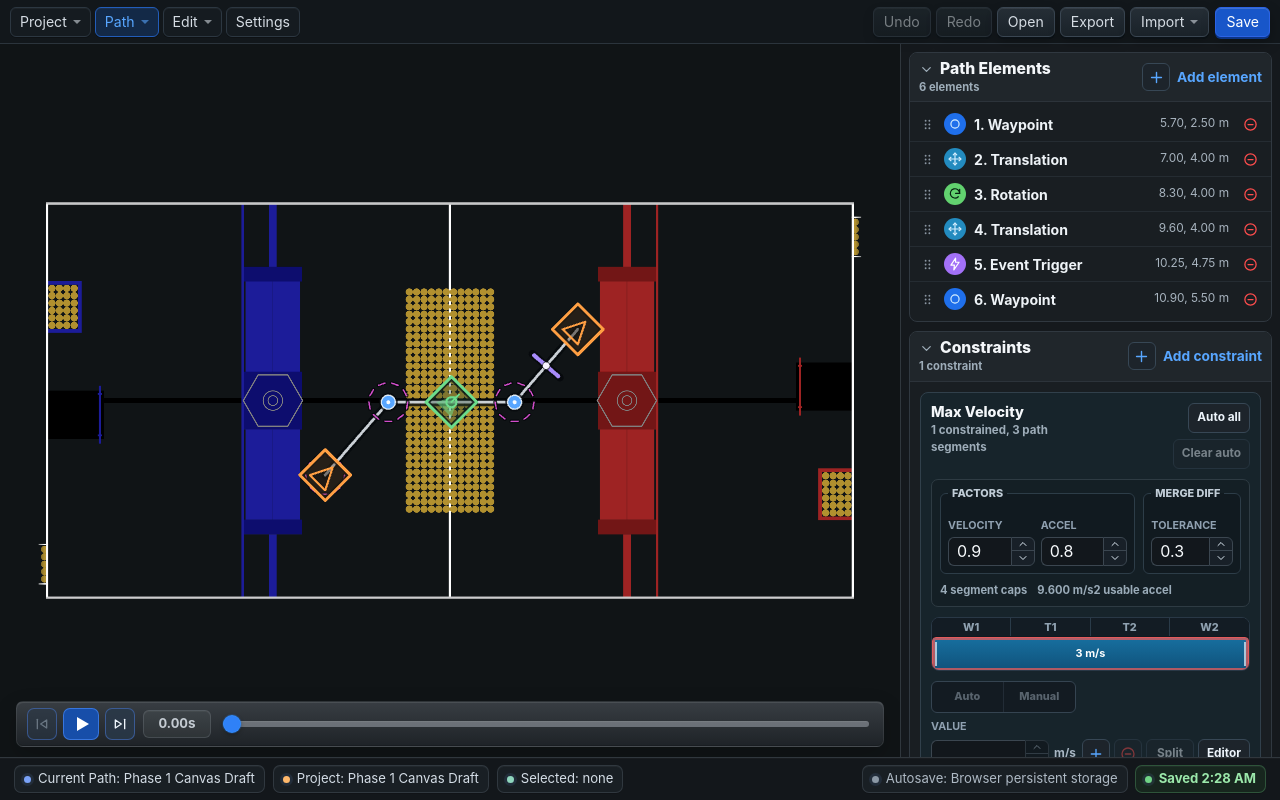
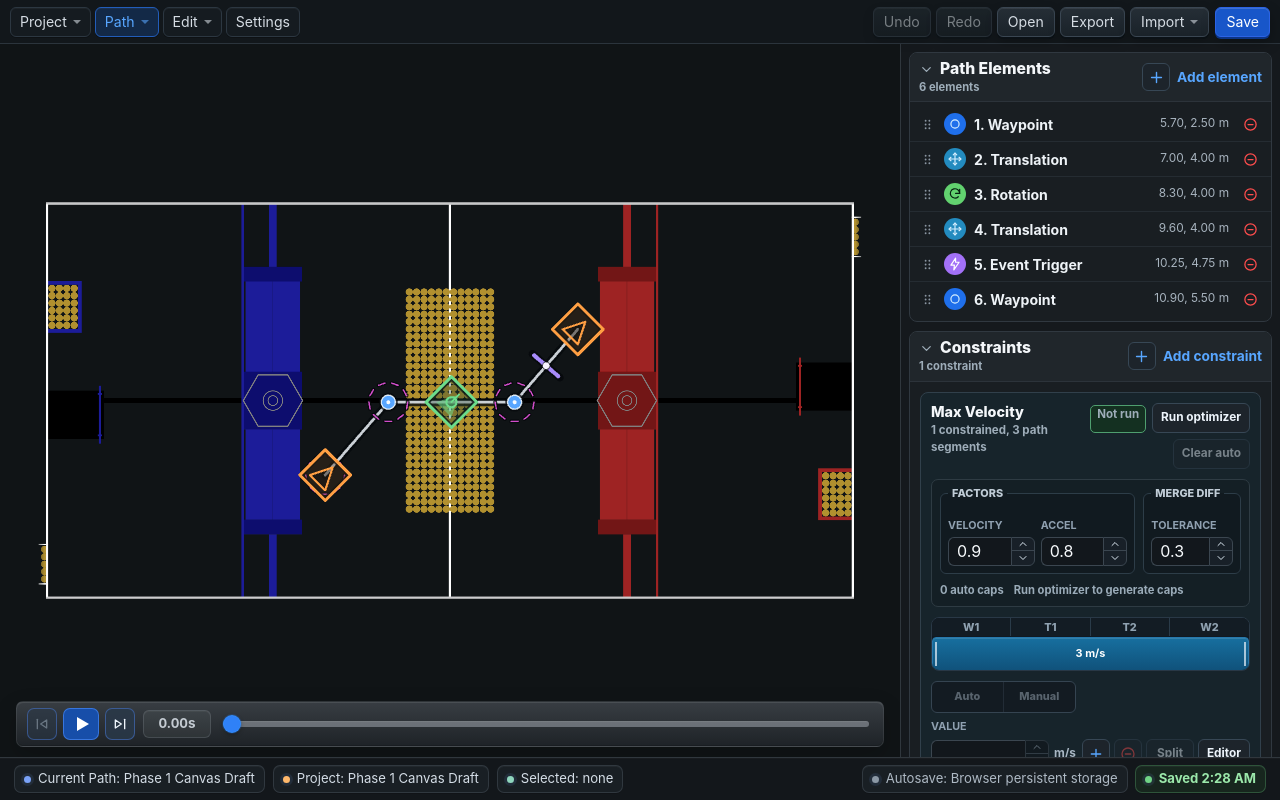
Before and after one commit to edanliahovetsky/BLine-Web, a React (Vite) app: page / in a window 1280 px wide. Built offline with nearby package versions, Linux system fonts and the light colour scheme.

Commit message:
Add explicit auto velocity rerun status

```diff
--- a/src/core/constraints/autoVelocityConstraints.ts
+++ b/src/core/constraints/autoVelocityConstraints.ts
@@ -159,7 +159,7 @@ export function generateAutoVelocityProfile(
   config: SimulationConfig,
   options: AutoVelocityGenerationOptions = {},
 ): AutoVelocityProfile {
-  const cacheKey = autoVelocityProfileCacheKey(path, config, options);
+  const cacheKey = autoVelocityInputSignature(path, config, options);
   const cached = cacheKey === null ? undefined : profileCache.get(cacheKey);
   if (cacheKey !== null && cached) {
     profileCache.delete(cacheKey);
@@ -278,13 +278,18 @@ export function autoVelocityMetadata(
     | "velocity_safety_factor"
     | "acceleration_safety_factor"
     | "merge_tolerance_meters_per_sec"
+    | "input_signature"
   >,
 ): AutoVelocityConstraintMetadata {
-  return {
+  const metadata: AutoVelocityConstraintMetadata = {
     velocity_safety_factor: settings.velocity_safety_factor,
     acceleration_safety_factor: settings.acceleration_safety_factor,
     merge_tolerance_meters_per_sec: settings.merge_tolerance_meters_per_sec,
   };
+  if (settings.input_signature) {
+    metadata.input_signature = settings.input_signature;
+  }
+  return metadata;
 }
 
 export function autoVelocityConstraintForCap(
@@ -323,7 +328,7 @@ function translationAnchors(
   });
 }
 
-function autoVelocityProfileCacheKey(
+export function autoVelocityInputSignature(
   path: PathModel,
   config: SimulationConfig,
   options: AutoVelocityGenerationOptions,
--- a/src/core/io/workspaceSerde.ts
+++ b/src/core/io/workspaceSerde.ts
@@ -535,16 +535,22 @@ function normalizeAutoVelocityMetadata(
   const velocity = finiteNumber(value.velocity_safety_factor);
   const acceleration = finiteNumber(value.acceleration_safety_factor);
   const mergeTolerance = finiteNumber(value.merge_tolerance_meters_per_sec);
+  const inputSignature =
+    typeof value.input_signature === "string" ? value.input_signature : null;
   if (velocity === null || acceleration === null) {
     return null;
   }
 
-  return {
+  const metadata: AutoVelocityConstraintMetadata = {
     velocity_safety_factor: velocity,
     acceleration_safety_factor: acceleration,
     merge_tolerance_meters_per_sec:
       mergeTolerance ?? defaultAutoVelocityMergeToleranceMetersPerSec,
   };
+  if (inputSignature) {
+    metadata.input_signature = inputSignature;
+  }
+  return metadata;
 }
 
 function finiteNumber(value: unknown): number | null {
--- a/src/core/model/path.ts
+++ b/src/core/model/path.ts
@@ -35,6 +35,7 @@ export interface AutoVelocityConstraintMetadata {
   velocity_safety_factor: number;
   acceleration_safety_factor: number;
   merge_tolerance_meters_per_sec?: number;
+  input_signature?: string;
 }
 
 export interface Constraints {
--- a/src/ui/app/AppShell.css
+++ b/src/ui/app/AppShell.css
@@ -1364,7 +1364,7 @@ select {
 }
 
 .constraint-card__actions--auto {
-  max-width: 188px;
+  max-width: 260px;
 }
 
 .sidebar-icon-button,
@@ -1801,6 +1801,12 @@ select {
   border-color: #c94f4f;
   color: #ffb4b4;
   background: #321719;
+}
+
+.auto-velocity-status--current {
+  border-color: #4f9f6f;
+  color: #b7f0cf;
+  background: #143021;
 }
 
 .ranged-constraint-controls:not(.ranged-constraint-controls--wide)
--- a/src/ui/sidebar/sections/ConstraintEditor.tsx
+++ b/src/ui/sidebar/sections/ConstraintEditor.tsx
@@ -9,6 +9,7 @@ import {
 } from "../../../core/config/projectConfig";
 import {
   autoVelocityConstraintForCap,
+  autoVelocityInputSignature,
   generateAutoVelocityProfile,
   type AutoVelocityProfile,
 } from "../../../core/constraints/autoVelocityConstraints";
@@ -81,6 +82,14 @@ type AutoVelocitySettings = {
   velocitySafetyFactor: number;
   accelerationSafetyFactor: number;
   mergeToleranceMps: number;
+};
+
+type AutoVelocityStatus = {
+  currentSignature: string | null;
+  expectedMetadata: AutoVelocityConstraintMetadata;
+  autoConstraintCount: number;
+  hasAutoConstraints: boolean;
+  stale: boolean;
 };
 
 const rangedMeta: Record<RangedConstraintKey, RangedMeta> = {
@@ -410,20 +419,12 @@ function RangedConstraintCard({
     [project, constraintKey],
   );
   const isAutoVelocityCard = constraintKey === autoVelocityKey;
-  const autoProfile = useMemo(
+  const autoStatus = useMemo(
     () =>
       isAutoVelocityCard
-        ? generateAutoVelocityProfile(project.path, project.config, {
-            velocitySafetyFactor: autoSettings.velocitySafetyFactor,
-            accelerationSafetyFactor: autoSettings.accelerationSafetyFactor,
-          })
+        ? autoVelocityStatusForProject(project, autoSettings)
         : null,
-    [
-      autoSettings.accelerationSafetyFactor,
-      autoSettings.velocitySafetyFactor,
-      isAutoVelocityCard,
-      project,
-    ],
+    [autoSettings, isAutoVelocityCard, project],
   );
   const selectedEntry = chooseSelectedEntry(entries, selectedIndex);
   const selectedLocalIndex = selectedEntry
@@ -450,17 +451,25 @@ function RangedConstraintCard({
             {constraintCardMeta(constraintKey, entries.length, total)}
           </span>
         </div>
-        {isAutoVelocityCard && autoProfile ? (
+        {isAutoVelocityCard && autoStatus ? (
           <div className="constraint-card__actions constraint-card__actions--auto">
+            <span
+              className={[
+                "auto-velocity-status",
+                autoStatus.stale ? "" : "auto-velocity-status--current",
+              ]
+                .filter(Boolean)
+                .join(" ")}
+            >
+              {autoVelocityStatusLabel(autoStatus)}
+            </span>
             <SidebarActionButton
-              onClick={() =>
-                applyAutoVelocityAll(project, autoProfile, autoSettings)
-              }
-              disabled={autoProfile.segmentCaps.length === 0}
+              onClick={() => runAutoVelocityAll(project, autoSettings)}
+              disabled={total === 0}
               aria-label="Apply auto velocity to open segments"
-              title="Apply auto velocity to open and auto segments"
+              title="Run optimizer and apply auto velocity to open and auto segments"
             >
-              Auto all
+              Run optimizer
             </SidebarActionButton>
             <SidebarActionButton
               onClick={() => clearAutoVelocity(project)}
@@ -474,9 +483,9 @@ function RangedConstraintCard({
         ) : null}
       </div>
 
-      {isAutoVelocityCard && autoProfile ? (
+      {isAutoVelocityCard && autoStatus ? (
         <AutoVelocityInlineControls
-          profile={autoProfile}
+          status={autoStatus}
           settings={autoSettings}
           onSettingsChange={onAutoSettingsChange}
         />
@@ -488,7 +497,7 @@ function RangedConstraintCard({
         entries={entries}
         labels={labels}
         unit={meta.unit}
-        autoProfile={autoProfile}
+        autoStatus={autoStatus}
         selectedIndex={selectedEntry?.index ?? null}
         onSelect={onSelect}
         onPreview={(index, constraint) => {
@@ -514,7 +523,7 @@ function RangedConstraintCard({
         constraintKey={constraintKey}
         entry={selectedEntry}
         segmentNumber={selectedSegmentNumber}
-        autoProfile={autoProfile}
+        autoStatus={autoStatus}
         autoSettings={autoSettings}
         onSelect={onSelect}
         onOpenPopout={onOpenPopout}
@@ -677,20 +686,12 @@ function PopoutConstraintPanel({
     : -1;
   const segmentNumber = selectedLocalIndex >= 0 ? selectedLocalIndex + 1 : 1;
   const isAutoVelocityPanel = constraintKey === autoVelocityKey;
-  const autoProfile = useMemo(
+  const autoStatus = useMemo(
     () =>
       isAutoVelocityPanel
-        ? generateAutoVelocityProfile(project.path, project.config, {
-            velocitySafetyFactor: autoSettings.velocitySafetyFactor,
-            accelerationSafetyFactor: autoSettings.accelerationSafetyFactor,
-          })
+        ? autoVelocityStatusForProject(project, autoSettings)
         : null,
-    [
-      autoSettings.accelerationSafetyFactor,
-      autoSettings.velocitySafetyFactor,
-      isAutoVelocityPanel,
-      project,
-    ],
+    [autoSettings, isAutoVelocityPanel, project],
   );
 
   return (
@@ -702,17 +703,25 @@ function PopoutConstraintPanel({
             {entries.length} {entries.length === 1 ? "segment" : "segments"}
           </span>
         </div>
-        {isAutoVelocityPanel && autoProfile ? (
+        {isAutoVelocityPanel && autoStatus ? (
           <div className="constraint-card__actions constraint-card__actions--auto">
+            <span
+              className={[
+                "auto-velocity-status",
+                autoStatus.stale ? "" : "auto-velocity-status--current",
+              ]
+                .filter(Boolean)
+                .join(" ")}
+            >
+              {autoVelocityStatusLabel(autoStatus)}
+            </span>
             <SidebarActionButton
-              onClick={() =>
-                applyAutoVelocityAll(project, autoProfile, autoSettings)
-              }
-              disabled={autoProfile.segmentCaps.length === 0}
+              onClick={() => runAutoVelocityAll(project, autoSettings)}
+              disabled={labels.length === 0}
               aria-label="Apply auto velocity to open segments"
-              title="Apply auto velocity to open and auto segments"
+              title="Run optimizer and apply auto velocity to open and auto segments"
             >
-              Auto all
+              Run optimizer
             </SidebarActionButton>
             <SidebarActionButton
               onClick={() => clearAutoVelocity(project)}
@@ -732,7 +741,7 @@ function PopoutConstraintPanel({
         entries={entries}
         labels={labels}
         unit={meta.unit}
-        autoProfile={autoProfile}
+        autoStatus={autoStatus}
         selectedIndex={selectedEntry?.index ?? null}
         onSelect={onSelect}
         onPreview={(index, constraint) => {
@@ -759,7 +768,7 @@ function PopoutConstraintPanel({
         constraintKey={constraintKey}
         entry={selectedEntry}
         segmentNumber={segmentNumber}
-        autoProfile={autoProfile}
+        autoStatus={autoStatus}
         autoSettings={autoSettings}
         onSelect={onSelect}
         compact={false}
@@ -774,7 +783,7 @@ function ConstraintSegmentBar({
   entries,
   labels,
   unit,
-  autoProfile,
+  autoStatus,
   selectedIndex,
   onSelect,
   onPreview,
@@ -787,7 +796,7 @@ function ConstraintSegmentBar({
   entries: RangedEntry[];
   labels: string[];
   unit: string;
-  autoProfile?: AutoVelocityProfile | null;
+  autoStatus?: AutoVelocityStatus | null;
   selectedIndex: number | null;
   onSelect: (index: number) => void;
   onPreview?: (index: number, constraint: RangedConstraint) => void;
@@ -1027,7 +1036,7 @@ function ConstraintSegmentBar({
         const constraintState = rangedConstraintStateForConstraint(
           project,
           constraint,
-          autoProfile,
+          autoStatus,
         );
         const sourceClass =
           constraint.source === "auto_velocity"
@@ -1355,7 +1364,7 @@ function RangedConstraintControls({
   constraintKey,
   entry,
   segmentNumber,
-  autoProfile,
+  autoStatus,
   autoSettings,
   onSelect,
   onOpenPopout,
@@ -1365,7 +1374,7 @@ function RangedConstraintControls({
   constraintKey: RangedConstraintKey;
   entry: RangedEntry | null;
   segmentNumber: number;
-  autoProfile?: AutoVelocityProfile | null;
+  autoStatus?: AutoVelocityStatus | null;
   autoSettings?: AutoVelocitySettings;
   onSelect: (index: number) => void;
   onOpenPopout?: () => void;
@@ -1390,7 +1399,7 @@ function RangedConstraintControls({
     ? rangedConstraintStateForConstraint(
         project,
         constraint,
-        autoProfile ?? null,
+        autoStatus ?? null,
       )
     : null;
 
@@ -1416,17 +1425,10 @@ function RangedConstraintControls({
                   : null
             }
             onModeChange={(mode) => {
-              if (!entry || !constraint || !autoProfile || !autoSettings) {
+              if (!entry || !constraint || !autoSettings) {
                 return;
               }
-              applyVelocityMode(
-                project,
-                entry,
-                mode,
-                autoProfile,
-                autoSettings,
-                onSelect,
-              );
+              applyVelocityMode(project, entry, mode, autoSettings, onSelect);
             }}
           />
         ) : null}
@@ -1532,11 +1534,11 @@ function RangedConstraintControls({
 }
 
 function AutoVelocityInlineControls({
-  profile,
+  status,
   settings,
   onSettingsChange,
 }: {
-  profile: AutoVelocityProfile;
+  status: AutoVelocityStatus;
   settings: AutoVelocitySettings;
   onSettingsChange(settings: AutoVelocitySettings): void;
 }) {
@@ -1600,10 +1602,8 @@ function AutoVelocityInlineControls({
         </label>
       </fieldset>
       <div className="auto-velocity-inline__summary">
-        <span>{profile.segmentCaps.length} segment caps</span>
-        <span>
-          {formatValue(profile.usableMaxAccelerationMps2)} m/s2 usable accel
-        </span>
+        <span>{status.autoConstraintCount} auto caps</span>
+        <span>{autoVelocityStatusSummary(status)}</span>
       </div>
     </div>
   );
@@ -1968,6 +1968,18 @@ function splitRangedConstraint(project: ProjectDocument, index: number): void {
     .applyCommand(createSplitRangedConstraintCommand(index));
 }
 
+function runAutoVelocityAll(
+  project: ProjectDocument,
+  settings: AutoVelocitySettings,
+): void {
+  const profile = generateAutoVelocityProfile(
+    project.path,
+    project.config,
+    autoVelocityOptionsFromSettings(settings),
+  );
+  applyAutoVelocityAll(project, profile, settings);
+}
+
 function applyAutoVelocityAll(
   project: ProjectDocument,
   profile: AutoVelocityProfile,
@@ -1975,7 +1987,7 @@ function applyAutoVelocityAll(
 ): void {
   const total = domainLabelsForKey(project, autoVelocityKey).length;
   const existing = ordinalConstraintMap(project, autoVelocityKey, total);
-  const metadata = autoVelocityMetadataFromSettings(settings);
+  const metadata = autoVelocityMetadataFromSettings(project, settings);
 
   for (const cap of profile.segmentCaps) {
     const current = existing.get(cap.targetOrdinal);
@@ -2018,7 +2030,6 @@ function applyVelocityMode(
   project: ProjectDocument,
   entry: RangedEntry,
   mode: "auto" | "manual",
-  profile: AutoVelocityProfile,
   settings: AutoVelocitySettings,
   onSelect: (index: number) => void,
 ): void {
@@ -2044,7 +2055,12 @@ function applyVelocityMode(
     return;
   }
 
-  const metadata = autoVelocityMetadataFromSettings(settings);
+  const profile = generateAutoVelocityProfile(
+    project.path,
+    project.config,
+    autoVelocityOptionsFromSettings(settings),
+  );
+  const metadata = autoVelocityMetadataFromSettings(project, settings);
   const capsByOrdinal = new Map(
     profile.segmentCaps.map((cap) => [cap.targetOrdinal, cap]),
   );
@@ -2270,47 +2286,136 @@ function autoVelocitySettingsFromConfig(
   };
 }
 
+function autoVelocityOptionsFromSettings(settings: AutoVelocitySettings) {
+  return {
+    velocitySafetyFactor: settings.velocitySafetyFactor,
+    accelerationSafetyFactor: settings.accelerationSafetyFactor,
+  };
+}
+
+function autoVelocityStatusForProject(
+  project: ProjectDocument,
+  settings: AutoVelocitySettings,
+): AutoVelocityStatus {
+  const currentSignature = autoVelocityInputSignature(
+    project.path,
+    project.config,
+    autoVelocityOptionsFromSettings(settings),
+  );
+  const expectedMetadata = autoVelocityMetadataFromSettings(project, settings);
+  const autoConstraints = project.path.ranged_constraints.filter(
+    (constraint) =>
+      constraint.key === autoVelocityKey &&
+      constraint.source === "auto_velocity",
+  );
+  const stale =
+    autoConstraints.length > 0 &&
+    autoConstraints.some(
+      (constraint) =>
+        !currentSignature ||
+        constraint.auto_velocity?.input_signature !== currentSignature ||
+        !autoVelocityMetadataMatchesSettings(
+          constraint.auto_velocity,
+          expectedMetadata,
+        ),
+    );
+
+  return {
+    currentSignature,
+    expectedMetadata,
+    autoConstraintCount: autoConstraints.length,
+    hasAutoConstraints: autoConstraints.length > 0,
+    stale,
+  };
+}
+
+function autoVelocityStatusLabel(status: AutoVelocityStatus): string {
+  if (!status.hasAutoConstraints) {
+    return "Not run";
+  }
+  return status.stale ? "Optimizer stale" : "Optimizer current";
+}
+
+function autoVelocityStatusSummary(status: AutoVelocityStatus): string {
+  if (!status.hasAutoConstraints) {
+    return "Run optimizer to generate caps";
+  }
+  return status.stale ? "Path/settings changed" : "Last run matches inputs";
+}
+
 function autoVelocityMetadataFromSettings(
+  project: ProjectDocument,
   settings: AutoVelocitySettings,
 ): AutoVelocityConstraintMetadata {
   return {
     velocity_safety_factor: settings.velocitySafetyFactor,
     acceleration_safety_factor: settings.accelerationSafetyFactor,
     merge_tolerance_meters_per_sec: settings.mergeToleranceMps,
+    input_signature:
+      autoVelocityInputSignature(
+        project.path,
+        project.config,
+        autoVelocityOptionsFromSettings(settings),
+      ) ?? undefined,
   };
 }
 
 function autoVelocityStateForConstraint(
   constraint: RangedConstraint,
-  profile: AutoVelocityProfile | null | undefined,
+  status: AutoVelocityStatus | null | undefined,
 ): { stale: boolean; warning: boolean } {
-  if (constraint.key !== autoVelocityKey || !profile) {
+  if (
+    constraint.key !== autoVelocityKey ||
+    constraint.source !== "auto_velocity"
+  ) {
     return { stale: false, warning: false };
   }
 
-  const caps = profile.segmentCaps.filter((cap) =>
-    ordinalInRange(cap.targetOrdinal, constraint),
-  );
-  if (caps.length === 0) {
-    return { stale: constraint.source === "auto_velocity", warning: false };
-  }
-
-  const safeValue = Math.min(...caps.map((cap) => cap.value));
-  const stale =
-    constraint.source === "auto_velocity" &&
-    Math.abs(constraint.value - safeValue) > 0.015;
-  const warning =
-    constraint.source !== "auto_velocity" &&
-    constraint.value > safeValue + 0.015;
-  return { stale, warning };
+  return {
+    stale:
+      !status?.currentSignature ||
+      constraint.auto_velocity?.input_signature !== status.currentSignature ||
+      !autoVelocityMetadataMatchesSettings(
+        constraint.auto_velocity,
+        status.expectedMetadata,
+      ),
+    warning: false,
+  };
+}
+
+function autoVelocityMetadataMatchesSettings(
+  metadata: AutoVelocityConstraintMetadata | null | undefined,
+  expected: AutoVelocityConstraintMetadata,
+): boolean {
+  return (
+    !!metadata &&
+    nearlyEqual(
+      metadata.velocity_safety_factor,
+      expected.velocity_safety_factor,
+    ) &&
+    nearlyEqual(
+      metadata.acceleration_safety_factor,
+      expected.acceleration_safety_factor,
+    ) &&
+    nearlyEqual(
+      metadata.merge_tolerance_meters_per_sec ??
+        defaultAutoVelocityMergeToleranceMetersPerSec,
+      expected.merge_tolerance_meters_per_sec ??
+        defaultAutoVelocityMergeToleranceMetersPerSec,
+    )
+  );
+}
+
+function nearlyEqual(left: number, right: number): boolean {
+  return Math.abs(left - right) <= 1e-9;
 }
 
 function rangedConstraintStateForConstraint(
   project: ProjectDocument,
   constraint: RangedConstraint,
-  autoProfile: AutoVelocityProfile | null | undefined,
+  autoStatus: AutoVelocityStatus | null | undefined,
 ): { stale: boolean; autoWarning: boolean; globalWarning: boolean } {
-  const autoState = autoVelocityStateForConstraint(constraint, autoProfile);
+  const autoState = autoVelocityStateForConstraint(constraint, autoStatus);
   const globalLimit = globalLimitForRangedConstraint(project, constraint.key);
   const globalWarning =
     globalLimit !== null &&
```
